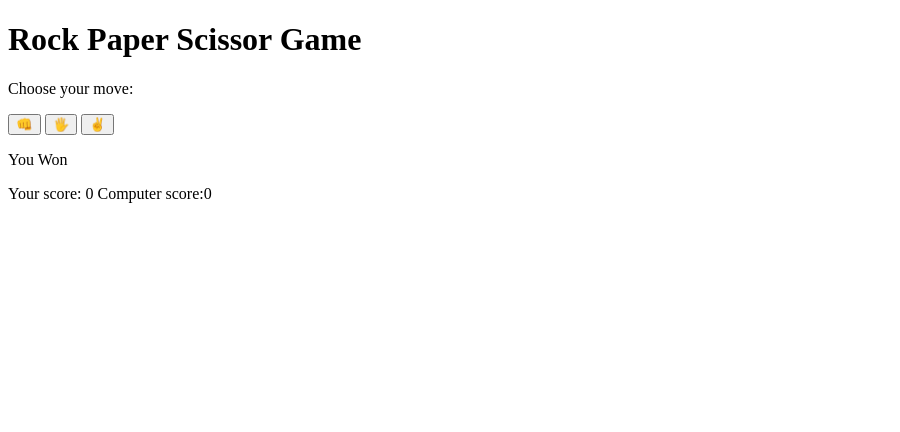
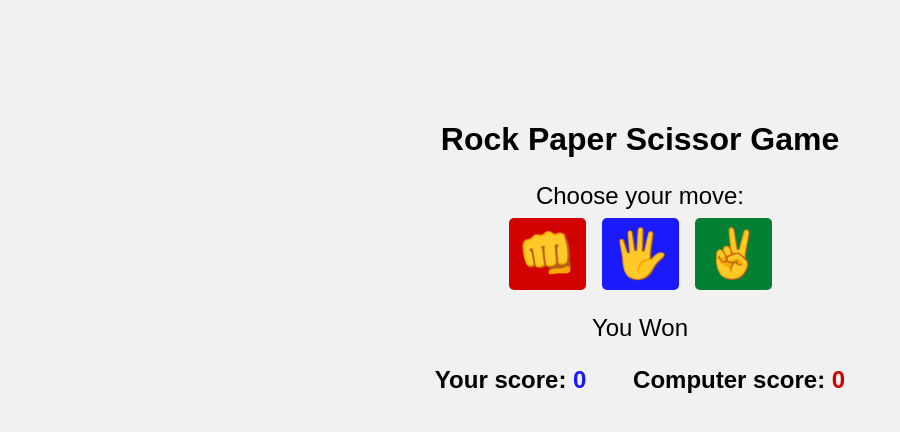
Before and after one commit to chanatinart02/Rock-scissor-and-paper-game, a plain HTML site: page index.html in a window 1280 px wide. Shown: the whole page, without its empty margins (0-900 px from the left). Drawn offline with Linux system fonts and the light colour scheme.

Commit message:
add style

```diff
--- a/index.html
+++ b/index.html
@@ -4,6 +4,7 @@
     <meta charset="UTF-8" />
     <meta http-equiv="X-UA-Compatible" content="ie=edge" />
     <meta name="viewport" content="width=device-width, initial-scale=1.0" />
+    <link rel="stylesheet" href="style.css" />
     <title>Rock Paper Scissor Game</title>
   </head>
   <body>
@@ -18,7 +19,7 @@
     <p id="scores">
       Your score:
       <span id="user-score">0</span>
-      Computer score:<span id="computer-score">0</span>
+      Computer score:<span id="computer-score"> 0</span>
     </p>
   </body>
 </html>
--- /dev/null
+++ b/style.css
@@ -0,0 +1,63 @@
+body {
+  background-color: #f1f1f1;
+  font-family: Arial, Helvetica, sans-serif;
+  margin: 0;
+  padding: 0;
+}
+
+h1 {
+  font-size: 2rem;
+  text-align: center;
+  padding-top: 100px;
+}
+
+p {
+  font-size: 1.5rem;
+  text-align: center;
+  margin-bottom: 0.5rem;
+}
+
+.buttons {
+  display: flex;
+  justify-content: center;
+}
+
+button {
+  border: none;
+  font-size: 3rem;
+  margin: 0 0.5rem;
+  padding: 0.5rem;
+  width: 77px;
+  cursor: pointer;
+  border-radius: 5px;
+  transition: all 0.3s ease-in-out;
+}
+
+button:hover {
+  opacity: 0.7;
+}
+
+#rock {
+  background-color: #d30202;
+}
+
+#paper {
+  background-color: #1a1afa;
+}
+
+#scissor {
+  background-color: rgb(3, 128, 51);
+}
+
+#user-score {
+  color: #1a1afa;
+  padding-right: 40px;
+}
+
+#computer-score {
+  color: #d30202;
+}
+
+#scores {
+  font-weight: bold;
+}
```
